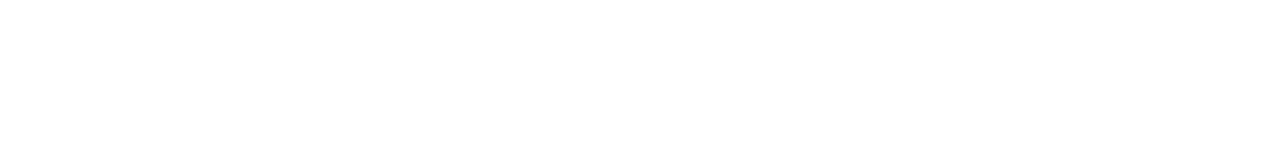
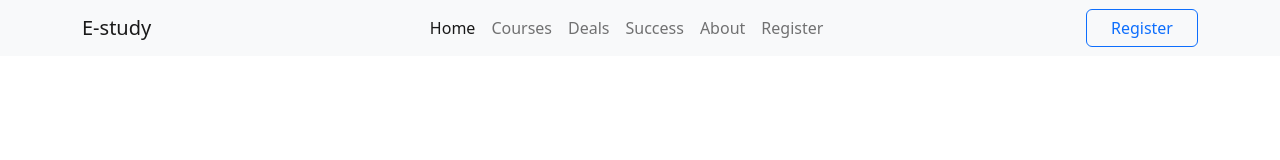
Before and after one commit to SalamKhan46/e-study, a plain HTML site: page index.html in a window 1280 px wide. Drawn offline with nearby package versions, Linux system fonts and the light colour scheme.

Commit message:
add navbar

```diff
--- a/index.html
+++ b/index.html
@@ -11,6 +11,50 @@
     <link rel="stylesheet" href="style.css">
 </head>
 <body>
+    <header>
+        <!-- navbar start here  -->
+        <nav class="navbar navbar-expand-lg bg-light">
+            <div class="container ">
+
+              <a class="navbar-brand" href="#">E-study</a>
+
+              <button class="navbar-toggler" type="button" data-bs-toggle="collapse" data-bs-target="#navbarSupportedContent" aria-controls="navbarSupportedContent" aria-expanded="false" aria-label="Toggle navigation">
+                <span class="navbar-toggler-icon"></span>
+              </button>
+
+              <div class="collapse navbar-collapse" id="navbarSupportedContent">
+                <ul class="navbar-nav mb-2 mb-lg-0 m-auto">
+                  <li class="nav-item">
+                    <a class="nav-link active" aria-current="page" href="#">Home</a>
+                  </li>
+                  <li class="nav-item">
+                    <a class="nav-link" href="#courses">Courses</a>
+                  </li>
+                  <li class="nav-item">
+                    <a class="nav-link" href="#deals">Deals</a>
+                  </li>
+                  <li class="nav-item">
+                    <a class="nav-link" href="#success">Success</a>
+                  </li>
+                  <li class="nav-item">
+                    <a class="nav-link" href="#about">About</a>
+                  </li>
+                  <li class="nav-item">
+                    <a class="nav-link" href="#register">Register</a>
+                  </li>
+                </ul>
+
+                <form class="" role="register">
+                  <button class="btn btn-outline-primary px-4" type="submit">Register</button>
+                </form>
+              </div>
+
+            </div>
+        </nav>
+        <!-- navbar end here  -->
+    </header>
+
+
 
     <!-- bootstrap js link  -->
     <script src="https://cdn.jsdelivr.net/npm/bootstrap@5.2.0/dist/js/bootstrap.bundle.min.js"></script>
--- a/style.css
+++ b/style.css
@@ -0,0 +1,6 @@
+.custom-color{
+    color: #0dcaf0;
+}
+.custom-bg{
+    background: #0dcaf0;
+}
```
